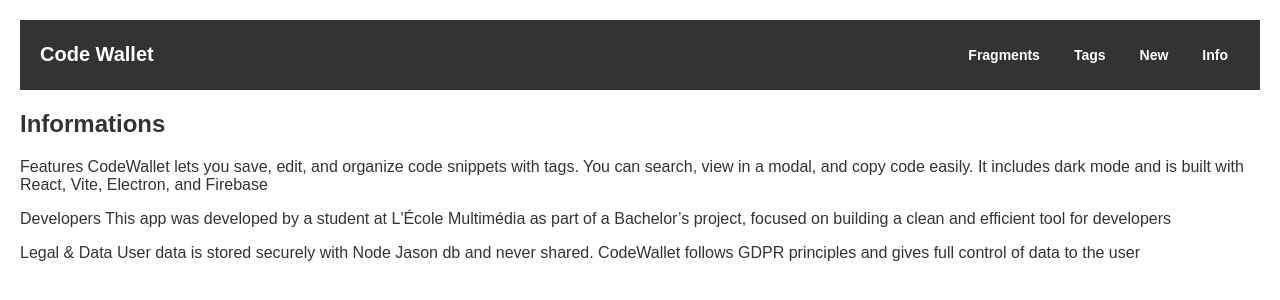
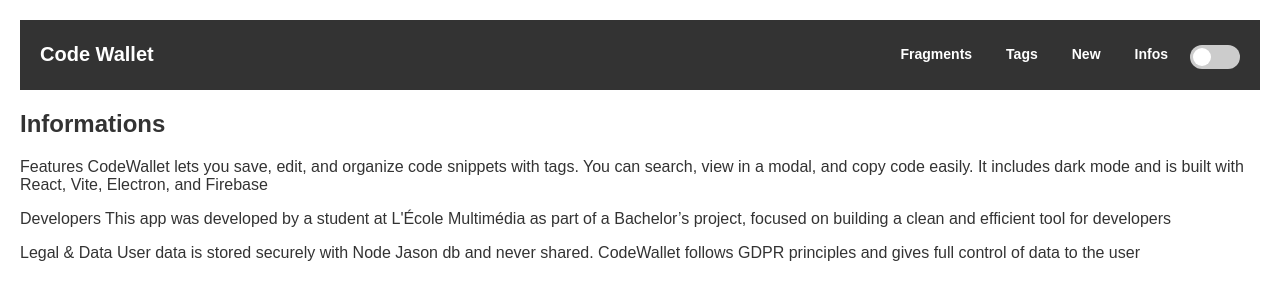
Before and after one commit to cyrille-06/Wallet, a React (Vite) app in the folder src/renderer/: page /info in a window 1280 px wide. Shown: the top 300 px of the page. Built offline with nearby package versions, Linux system fonts and the light colour scheme.

Commit message:
ajout de la page darkmode

```diff
--- a/src/renderer/src/App.jsx
+++ b/src/renderer/src/App.jsx
@@ -1,4 +1,4 @@
-import React, { useState } from 'react';
+import React, { useState, useEffect } from 'react';
 import { BrowserRouter, Routes, Route, useNavigate } from 'react-router-dom';
 import Header from './components/Header';
 import Fragments from './components/pages/Fragments';
@@ -9,7 +9,17 @@
 function App() {
   const [fragments, setFragments] = useState([]);
   const [editingIndex, setEditingIndex] = useState(null);
+  const [darkMode, setDarkMode] = useState(false);
   const navigate = useNavigate();
+
+  // Appliquer ou retirer la classe 'dark' sur le body selon darkMode
+  useEffect(() => {
+    if (darkMode) {
+      document.body.classList.add('dark');
+    } else {
+      document.body.classList.remove('dark');
+    }
+  }, [darkMode]);
 
   const handleNavigation = (path) => {
     navigate(`/${path}`);
@@ -17,16 +27,13 @@
 
   const handleAddFragment = (fragment) => {
     if (editingIndex !== null) {
-      // Edition
       const updated = [...fragments];
       updated[editingIndex] = fragment;
       setFragments(updated);
       setEditingIndex(null);
     } else {
-      // Nouveau fragment
       setFragments((prev) => [...prev, fragment]);
     }
-
     navigate('/fragments');
   };
 
@@ -41,9 +48,17 @@
     navigate('/new');
   };
 
+  const toggleDarkMode = () => {
+    setDarkMode((prev) => !prev);
+  };
+
   return (
     <div>
-      <Header onNavigate={handleNavigation} />
+      <Header
+        onNavigate={handleNavigation}
+        darkMode={darkMode}
+        onToggleDarkMode={toggleDarkMode}
+      />
 
       <Routes>
         <Route
--- a/src/renderer/src/assets/main.css
+++ b/src/renderer/src/assets/main.css
@@ -372,3 +372,67 @@
   background-color: #FFFFFF;
   color: #333333;
 }
+
+/* css dark mode */
+
+body {
+  background-color: white;
+  color: #333333;
+  transition: background-color 0.3s, color 0.3s;
+}
+
+body.dark {
+  background-color: #333333;
+  color: #e0e0e0;
+}
+
+/* Style du switch toggle dans Header */
+.switch {
+  position: relative;
+  display: inline-block;
+  width: 50px;
+  height: 24px;
+}
+
+.switch input {
+  opacity: 0;
+  width: 0;
+  height: 0;
+}
+
+.slider {
+  position: absolute;
+  cursor: pointer;
+  top: 0; left: 0; right: 0; bottom: 0;
+  background-color: #ccc;
+  transition: 0.4s;
+  border-radius: 24px;
+}
+
+.slider:before {
+  position: absolute;
+  content: "";
+  height: 18px;
+  width: 18px;
+  left: 3px;
+  bottom: 3px;
+  background-color: white;
+  transition: 0.4s;
+  border-radius: 50%;
+}
+
+input:checked + .slider {
+  background-color: #7BC950;
+}
+
+input:checked + .slider:before {
+  transform: translateX(26px);
+}
+
+.slider.round {
+  border-radius: 24px;
+}
+
+.slider.round:before {
+  border-radius: 50%;
+}
--- a/src/renderer/src/components/Header.jsx
+++ b/src/renderer/src/components/Header.jsx
@@ -1,6 +1,6 @@
 import React from 'react';
 
-export default function Header({ onNavigate }) {
+export default function Header({ onNavigate, darkMode, onToggleDarkMode }) {
   return (
     <header className="header">
       <h1 className="logo" onClick={() => onNavigate('fragments')}>
@@ -10,7 +10,17 @@
         <button onClick={() => onNavigate('fragments')}>Fragments</button>
         <button onClick={() => onNavigate('tags')}>Tags</button>
         <button onClick={() => onNavigate('new')}>New</button>
-        <button onClick={() => onNavigate('info')}>Info</button>
+        <button onClick={() => onNavigate('info')}>Infos</button>
+
+        {/* Switch toggle dark mode */}
+        <label className="switch" style={{ marginLeft: '10px' }}>
+          <input
+            type="checkbox"
+            checked={darkMode}
+            onChange={onToggleDarkMode}
+          />
+          <span className="slider round"></span>
+        </label>
       </nav>
     </header>
   );
```
Also changed, not shown: src/renderer/src/components/pages/darkmode.jsx (added, +13 -0 lines).
